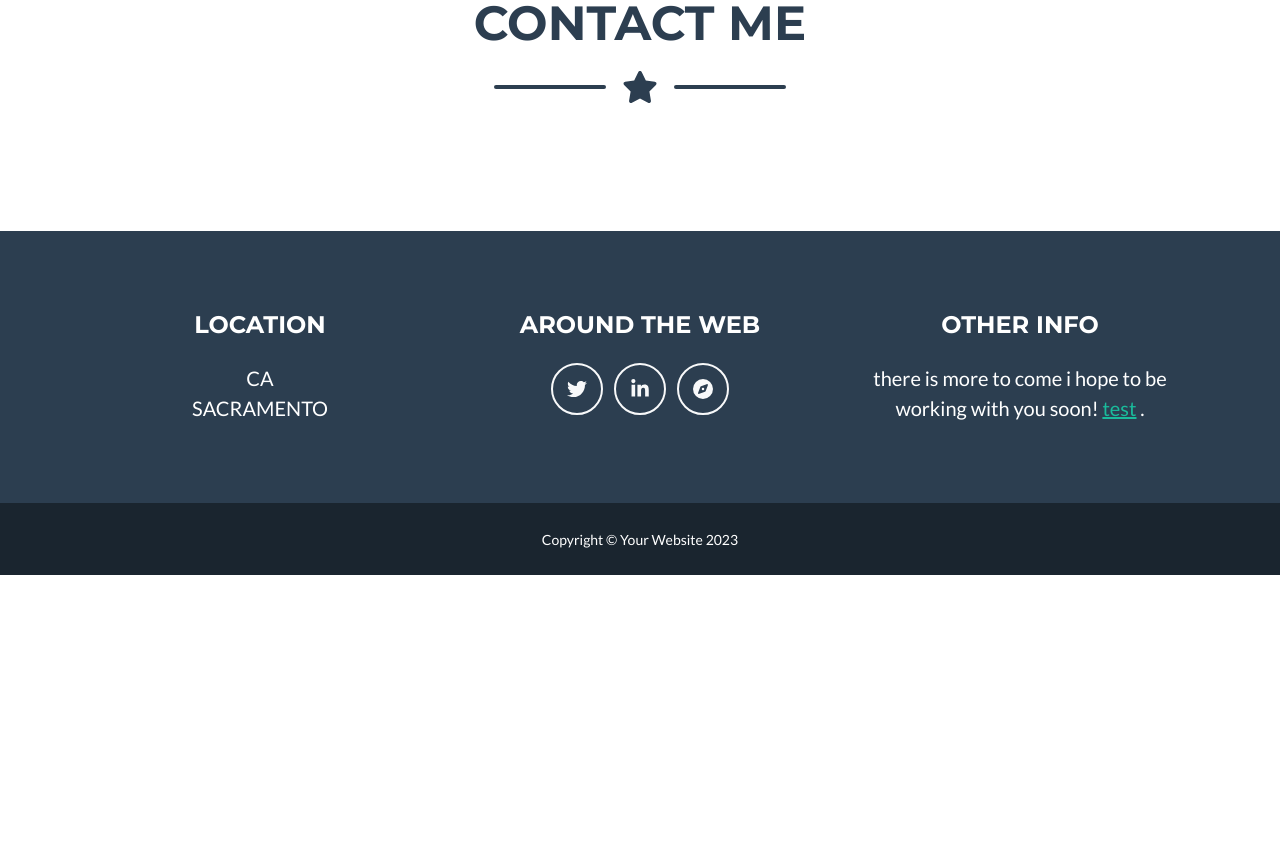
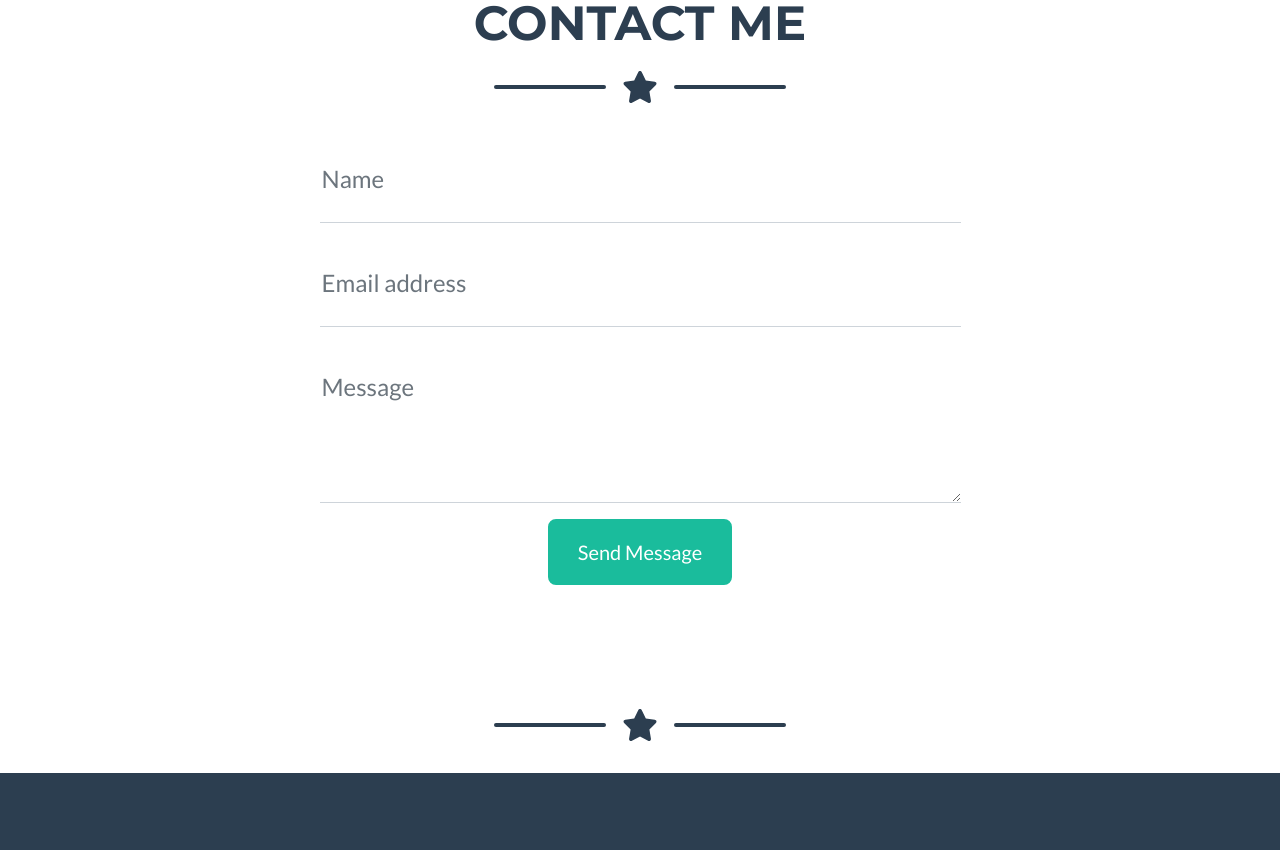
Before and after one commit to EM-Frog/EM-Frog.github.io, a plain HTML site: page index.html in a window 1280 px wide. Shown: the part 2610-3460 px from the top of the page. Before the commit the page ends 3185 px from the top, so only its background shows below. Drawn offline with nearby package versions, Linux system fonts and the light colour scheme.

Commit message:
contact me section

```diff
--- a/index.html
+++ b/index.html
@@ -158,6 +158,36 @@ One of my other hobbies is 3D printing. There's something incredibly satisfying
             <div class="container">
                 <!-- Contact Section Heading-->
                 <h2 class="page-section-heading text-center text-uppercase text-secondary mb-0">Contact Me</h2>
+
+                      <div class="divider-custom">
+                        <div class="divider-custom-line"></div>
+                        <div class="divider-custom-icon"><i class="fas fa-star"></i></div>
+                        <div class="divider-custom-line"></div>
+                      </div>
+                      <div class="row justify-content-center">
+                        <div class="col-lg-8 col-xl-7">
+                          <form>
+                            <div class="form-floating mb-3">
+                              <input class="form-control" id="name" type="text" placeholder="Enter your name..." />
+                              <label for="name">Name</label>
+                            </div>
+                            <div class="form-floating mb-3">
+                              <input class="form-control" id="email" type="email" placeholder="Enter your email..." />
+                              <label for="email">Email address</label>
+                            </div>
+                            <div class="form-floating mb-3">
+                              <textarea class="form-control" id="message" placeholder="Enter your message..." style="height: 10rem;"></textarea>
+                              <label for="message">Message</label>
+                            </div>
+                            <div class="text-center">
+                              <button class="btn btn-primary btn-xl" type="submit">Send Message</button>
+                            </div>
+                          </form>
+                        </div>
+                      </div>
+                    </div>
+                  </section>
+
                 <!-- Icon Divider-->
                 <div class="divider-custom">
                     <div class="divider-custom-line"></div>
```
